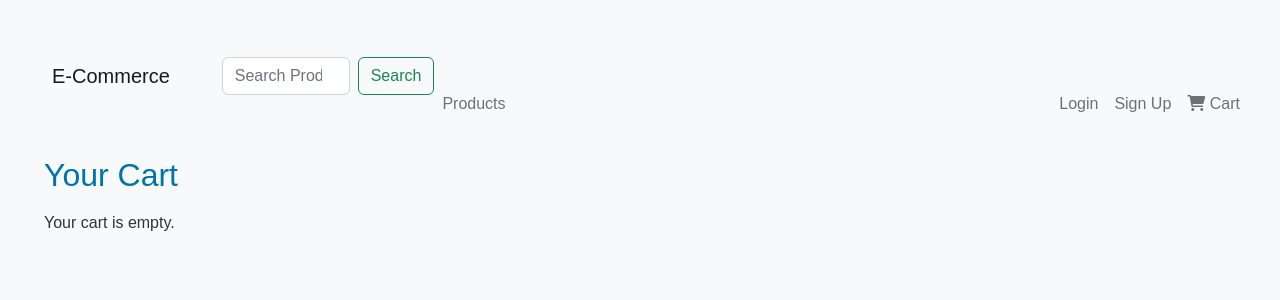
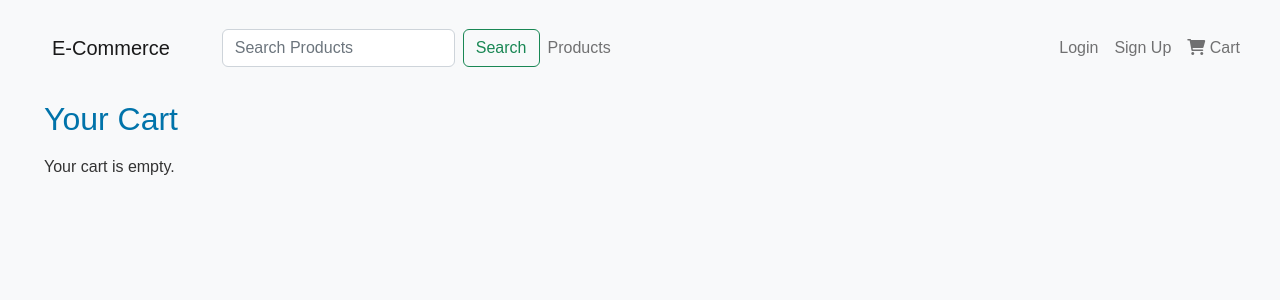
Before and after one commit to jeremyw0886/ecommerce_platform, a Django app: page /cart/ in a window 1280 px wide. Shown: the top 300 px of the page. Run offline with Django 5.2, Linux system fonts and the light colour scheme; some libraries are stand-ins or nearby versions.

Commit message:
style changes

```diff
--- a/store/static/css/styles.css
+++ b/store/static/css/styles.css
@@ -418,12 +418,11 @@ a:hover {
     max-width: 100%;
   }
 
-  .navbar .collapse.navbar-collapse {
-    margin-top: 3.5rem;
+  /* .navbar .collapse.navbar-collapse {
     order: 4;
     text-align: right;
     width: 100%;
-  }
+  } */
 
   .logout {
     display: flex;
```
